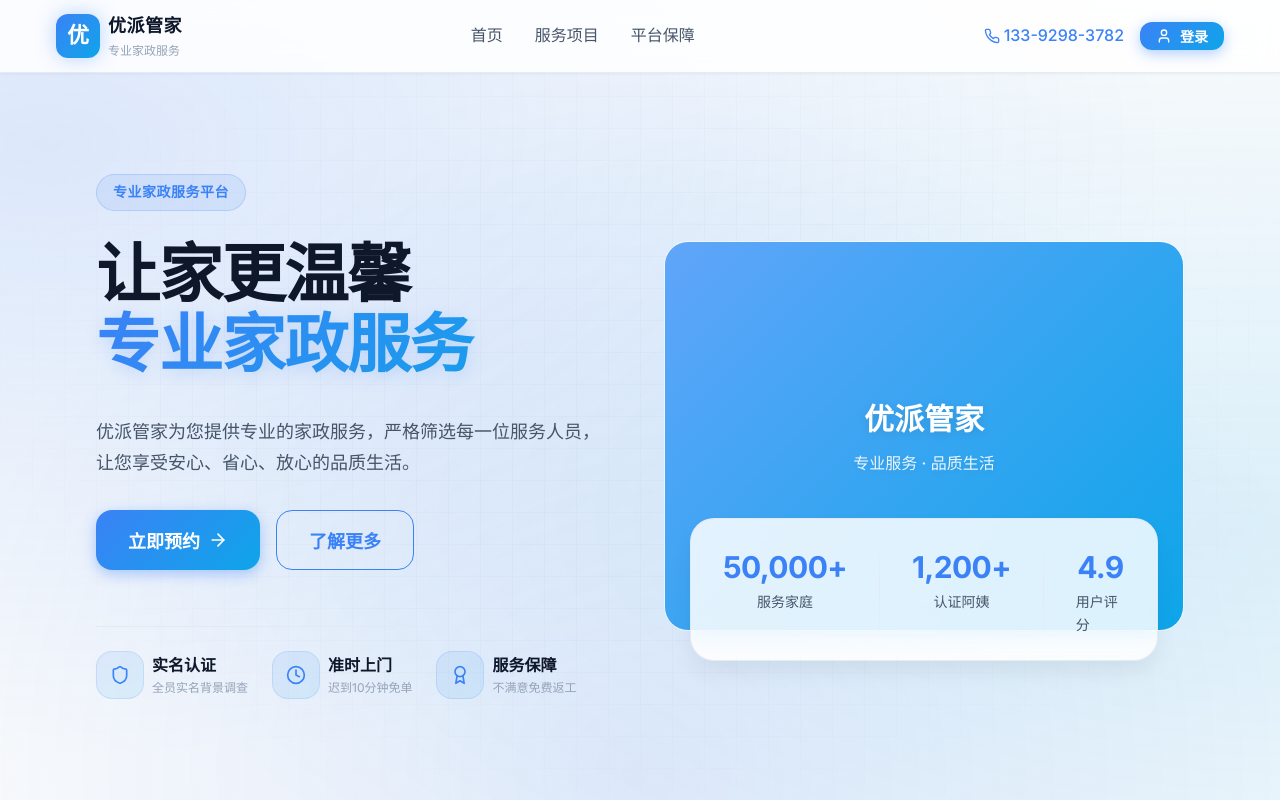
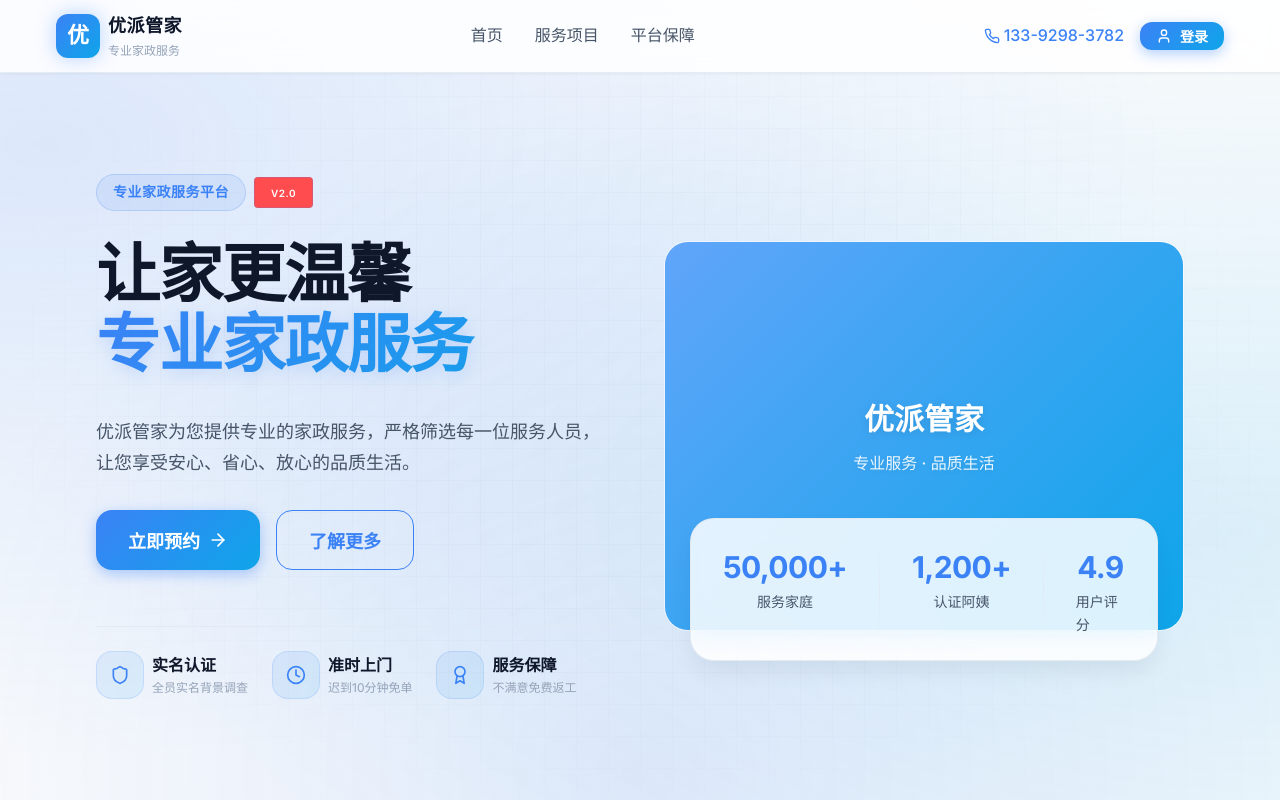
Before and after one commit to xiaomilll4636-sudo/youpai, a React (Vite) app: page / in a window 1280 px wide. Shown: the top 800 px of the page. Built offline with nearby package versions, Linux system fonts and the light colour scheme.

Commit message:
verify: add visible v2.0 badge and clean submodule

```diff
--- a/src/components/Hero/Hero.tsx
+++ b/src/components/Hero/Hero.tsx
@@ -21,8 +21,9 @@ export function Hero({ onBookNow }: HeroProps) {
 
       <div className="hero-container">
         <div className="hero-content">
-          <div className="hero-badge animate-fadeIn">
+          <div className="hero-badge animate-fadeIn" style={{ display: 'flex', alignItems: 'center', gap: '8px' }}>
             <span className="badge badge-primary">专业家政服务平台</span>
+            <span className="badge" style={{ background: '#FF4D4F', color: 'white', borderRadius: '4px', fontSize: '10px' }}>V2.0</span>
           </div>
 
           <h1 className="hero-title animate-slideUp">
```
